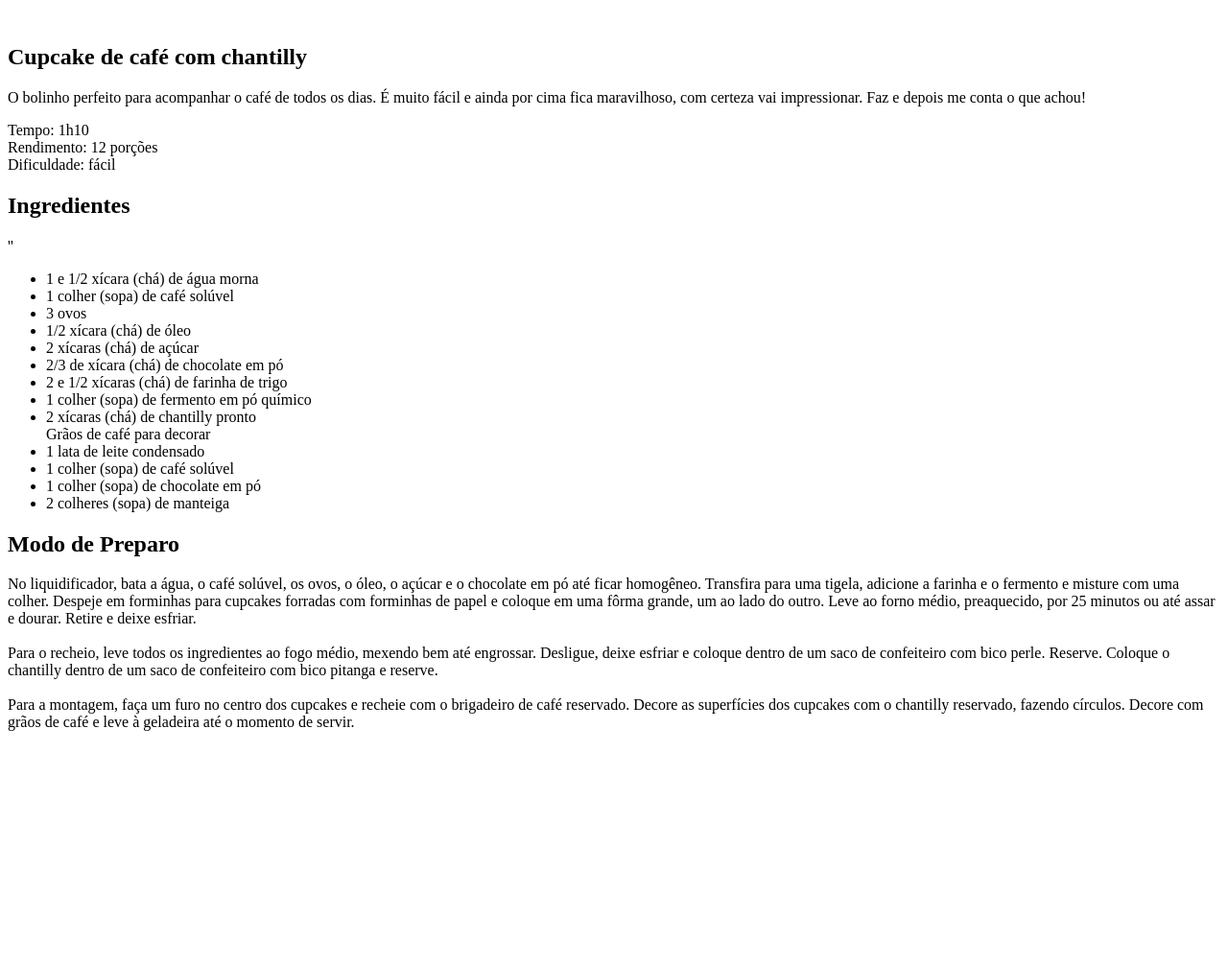
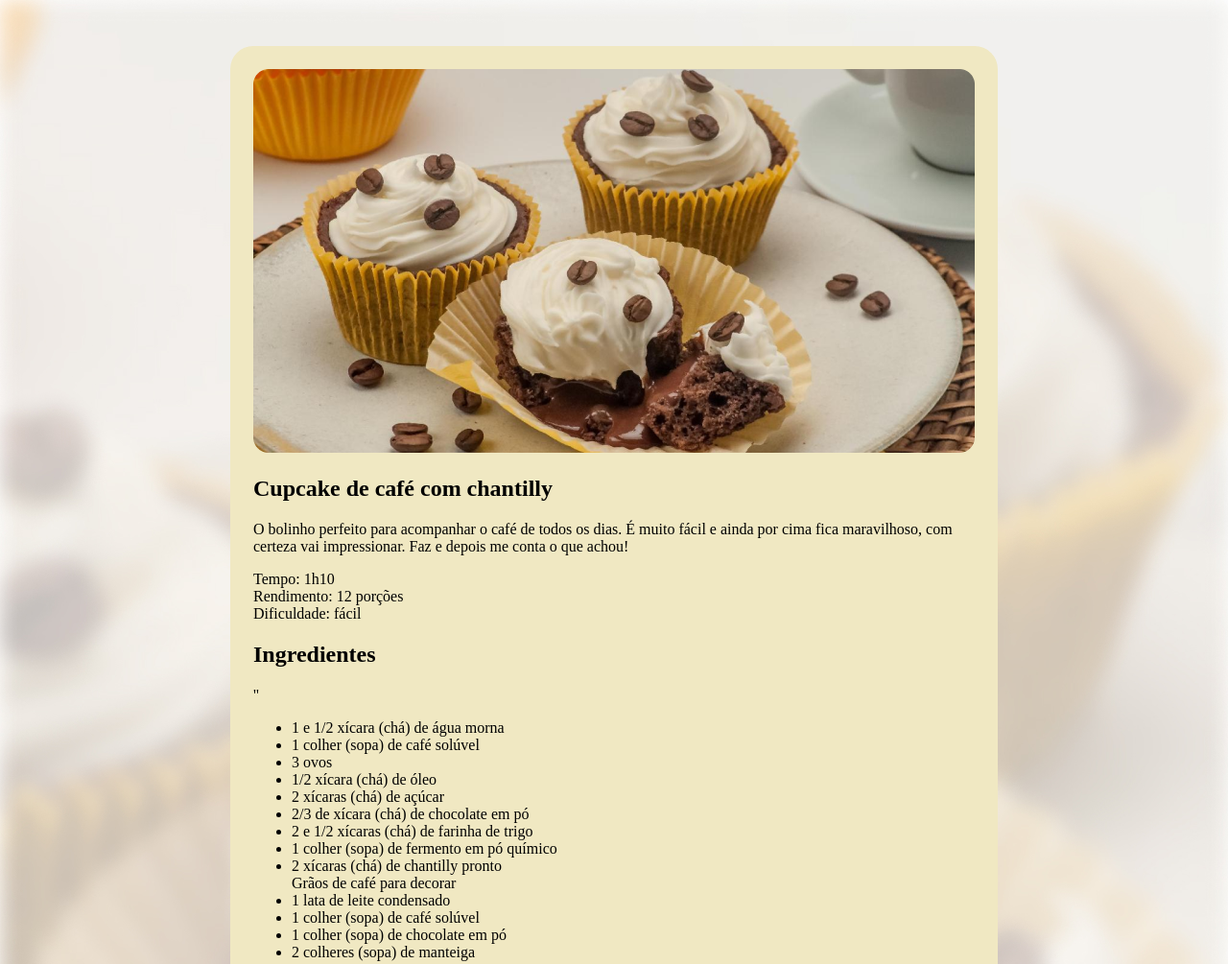
Before and after one commit to jaelsonrc/MBA-RocketSeat, a plain HTML site: page Projeto01/index.html in a window 1280 px wide. Shown: the top 1005 px of the page at 96% size. Before the commit the page ends 800 px from the top, so only its background shows below. Drawn offline with Linux system fonts and the light colour scheme.

Commit message:
imagem de fundo e page

```diff
--- a/Projeto01/index.html
+++ b/Projeto01/index.html
@@ -4,10 +4,11 @@
   <meta charset="UTF-8">
   <meta name="viewport" content="width=device-width, initial-scale=1.0">
   <title>Pagina de Receita</title>
+  <link rel="stylesheet" href="style.css">
 </head>
 <body>
   <div id="page">
-    <img src="" alt="">
+    <img src="assets/main-image.png" alt="bolo de cup cake">
     <main>
       <section id="about">
         <h1>Cupcake de café com chantilly</h1>
--- /dev/null
+++ b/Projeto01/style.css
@@ -0,0 +1,13 @@
+body {
+  background-image: url(assets/bg-image.jpg);
+  background-position: cover;
+}
+
+#page {
+  width: 800px;
+  padding: 24px;
+  background-color: #F0E8C2;
+  border-radius: 24px;
+  margin: 48px auto;
+  box-sizing: border-box;
+}
```
Also changed, not shown: Projeto01/assets/bg-image.jpg (added), Projeto01/assets/main-image.png (added).
